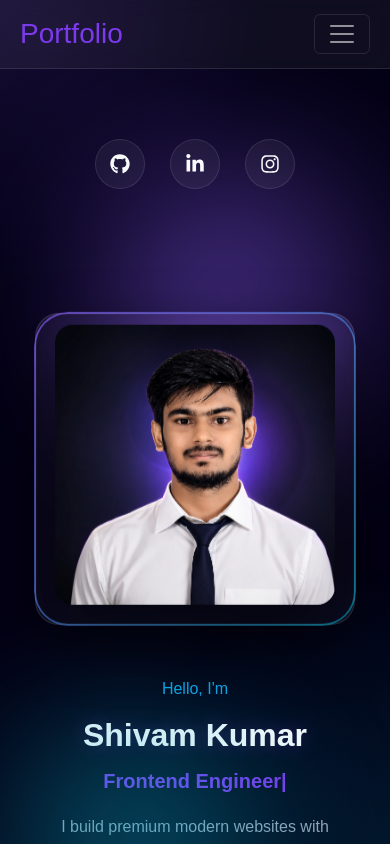
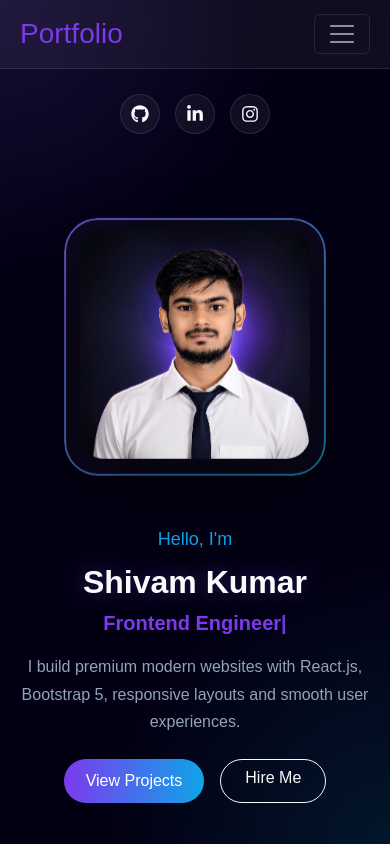
Before and after one commit to shivamkumar969/portfolio-v2, a React (Vite) app in the folder port-folio/: page / in a window 390 px wide. Shown: the top 844 px of the page. Built offline with nearby package versions, Linux system fonts and the light colour scheme; no server answers.

Commit message:
Final compact mobile layout overhaul

```diff
--- a/port-folio/src/css/responsive.css
+++ b/port-folio/src/css/responsive.css
@@ -20,66 +20,23 @@
 
 /* MOBILE VIEW (Under 768px) */
 @media (max-width: 767px) {
-  /* Hero Overhaul */
+  /* Hide bulky background blobs on mobile */
+  .blob {
+    display: none !important;
+  }
+
+  /* Tighten Hero Section */
   .hero-section {
-    padding: 30px 0 20px !important; /* Reduced from 80px */
+    padding: 15px 0 !important; /* Extremely tight padding */
     text-align: center;
-    overflow: hidden;
   }
 
   .row.align-items-center.min-vh-100 {
-    min-height: auto !important; /* Remove the 100vh push */
-    padding-top: 20px;
+    min-height: auto !important;
+    padding-top: 10px !important;
   }
 
-  .hero-tag {
-    font-size: 16px;
-  }
-
-  .hero-title {
-    font-size: 38px !important;
-    line-height: 1.2;
-    margin: 15px 0;
-  }
-
-  .hero-subtitle {
-    font-size: 22px !important;
-    display: block;
-    margin-bottom: 20px;
-  }
-
-  .hero-text {
-    margin: 0 auto 30px !important;
-    font-size: 16px;
-    padding: 0 10px;
-  }
-
-  /* Center Buttons */
-  .hero-section .d-flex {
-    justify-content: center !important;
-    flex-direction: column;
-    gap: 15px !important;
-  }
-
-  .btn-theme {
-    width: 100%;
-    padding: 14px 0 !important;
-  }
-
-  /* Hero Image - Make it Pop */
-  .hero-card {
-    margin: 40px auto 0 !important;
-    padding: 15px !important;
-    max-width: 320px !important;
-    border-radius: 24px !important;
-  }
-
-  .hero-img {
-    max-width: 280px !important;
-    border-radius: 18px !important;
-  }
-
-  /* Social Icons Transformation (Horizontal Bar) */
+  /* Compact Social Icons */
   .social-sidebar {
     position: relative;
     left: 0;
@@ -87,17 +44,31 @@
     transform: none;
     flex-direction: row !important;
     justify-content: center !important;
-    gap: 25px !important;
-    margin: 40px 0 20px !important;
+    gap: 15px !important;
+    margin: 10px 0 20px !important; /* Reduced margin */
     width: 100%;
   }
 
   .social-sidebar a {
-    width: 50px !important;
-    height: 50px !important;
-    background: rgba(255, 255, 255, 0.05) !important;
-    border: 1px solid rgba(255, 255, 255, 0.1) !important;
-    font-size: 20px;
+    width: 40px !important;
+    height: 40px !important;
+    font-size: 18px;
+  }
+
+  /* Compact Hero Image */
+  .hero-card {
+    margin: 10px auto 0 !important; /* Reduced top margin */
+    padding: 12px !important;
+    max-width: 260px !important;
+  }
+
+  .hero-img {
+    max-width: 230px !important;
+  }
+
+  .hero-title {
+    font-size: 30px !important; /* Slightly smaller for better fit */
+    margin: 10px 0;
   }
 
   /* General Layout */
```
